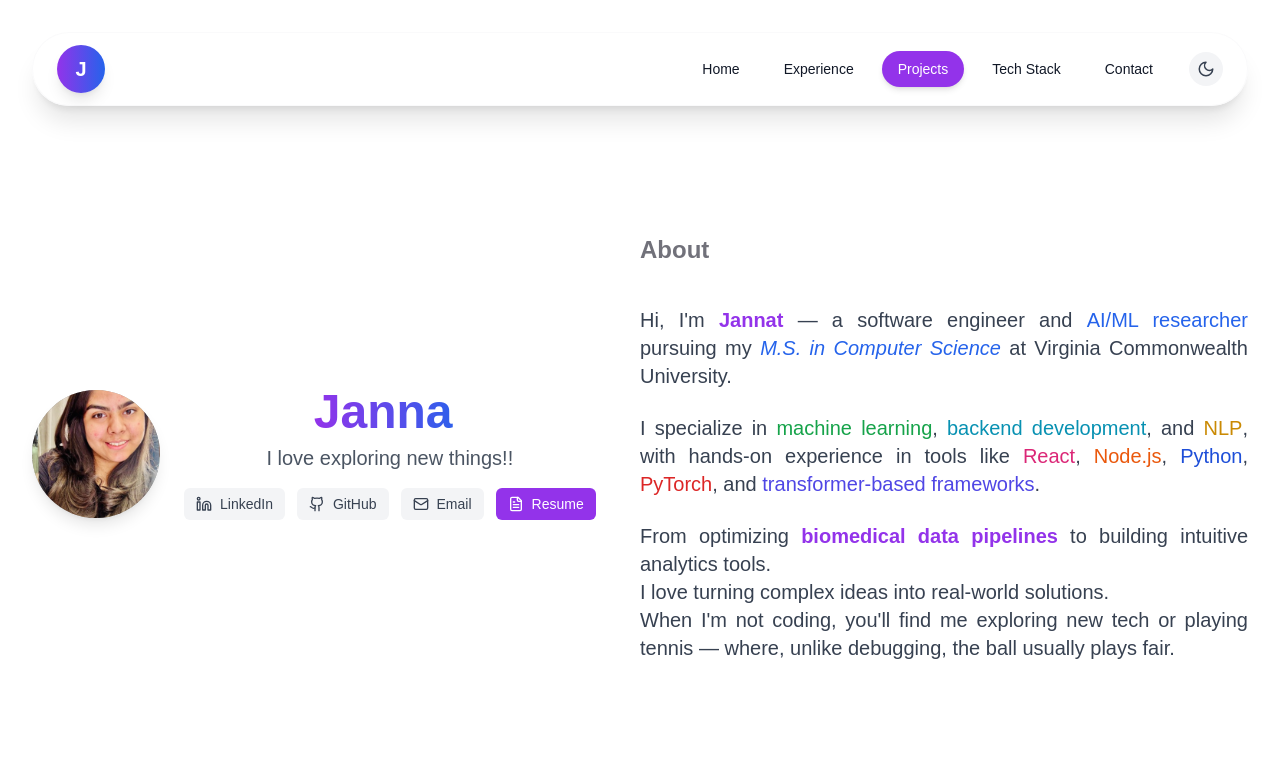
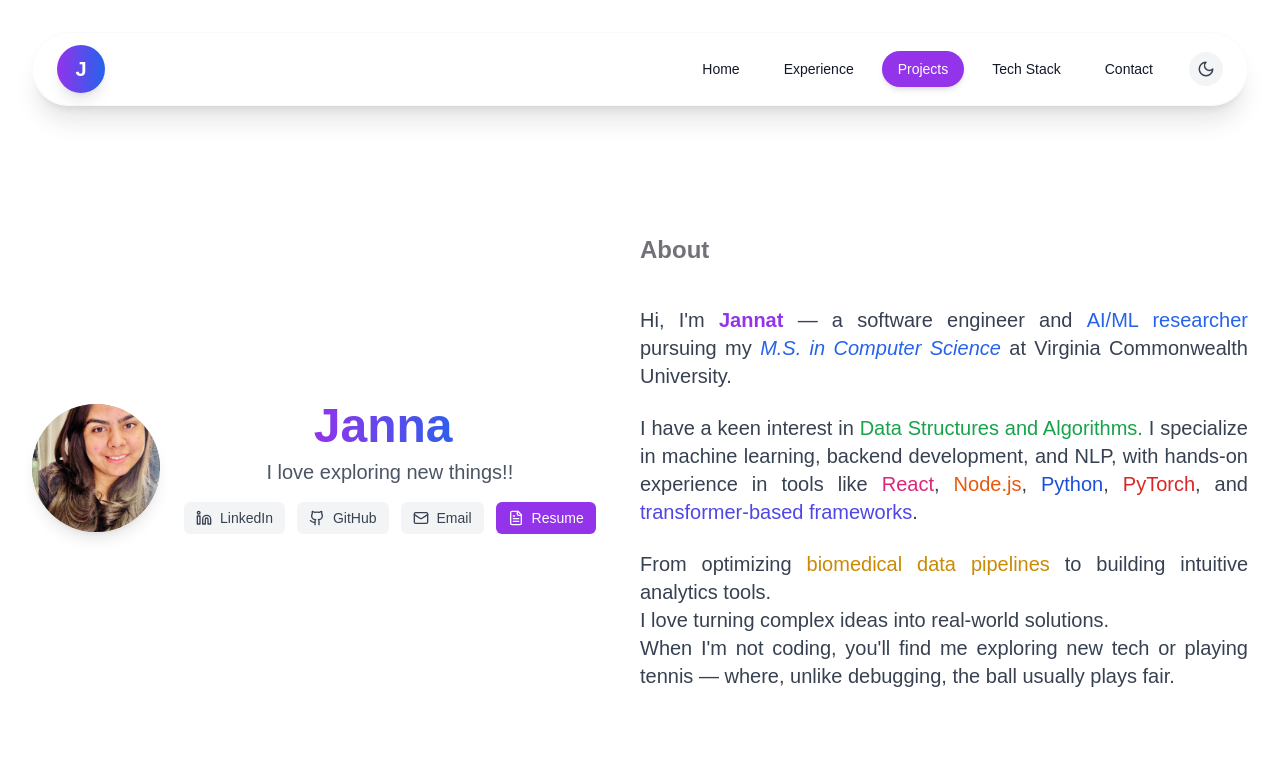
Before and after one commit to jannat226/portfolio-2025, a Next.js app: page / in a window 1280 px wide. Shown: the top 768 px of the page. Built offline with nearby package versions, Linux system fonts and the light colour scheme.

Commit message:
updated the resume

```diff
--- a/components/About/About.tsx
+++ b/components/About/About.tsx
@@ -18,16 +18,18 @@ export default function About() {
     <div className="section py-8 flex flex-col items-center justify-center w-full mx-auto">
       <p className="section-header mb-6 text-2xl font-bold text-left w-full max-w-2xl">About</p>
       <div className="main-color leading-relaxed text-gray-700 dark:text-gray-200 text-base sm:text-lg lg:text-xl space-y-6 max-w-2xl mx-auto text-justify">
+
         <p>
           Hi, I&apos;m <span className="font-semibold text-purple-600 dark:text-purple-400">Jannat</span> — a software engineer and <span className="font-medium text-blue-600 dark:text-blue-400">AI/ML researcher</span> pursuing my <span className="italic text-blue-600 dark:text-blue-400">M.S. in Computer Science</span> at Virginia Commonwealth University.
         </p>
         <p>
-          I specialize in <span className="font-medium text-green-600 dark:text-green-400">machine learning</span>, <span className="font-medium text-cyan-600 dark:text-cyan-400">backend development</span>, and <span className="font-medium text-yellow-600 dark:text-yellow-400">NLP</span>, with hands-on experience in tools like <span className="font-medium text-pink-600 dark:text-pink-400">React</span>, <span className="font-medium text-orange-600 dark:text-orange-400">Node.js</span>, <span className="font-medium text-blue-700 dark:text-blue-500">Python</span>, <span className="font-medium text-red-600 dark:text-red-400">PyTorch</span>, and <span className="font-medium text-indigo-600 dark:text-indigo-400">transformer-based frameworks</span>.
+         I have a keen interest in  <span className="font-medium text-green-600 dark:text-green-400"> Data Structures and Algorithms.</span> I specialize in machine learning, backend development, and NLP, with hands-on experience in tools like <span className="font-medium text-pink-600 dark:text-pink-400">React</span>, <span className="font-medium text-orange-600 dark:text-orange-400">Node.js</span>, <span className="font-medium text-blue-700 dark:text-blue-500">Python</span>, <span className="font-medium text-red-600 dark:text-red-400">PyTorch</span>, and
+         <span className="font-medium text-indigo-600 dark:text-indigo-400"> transformer-based frameworks</span>.
         </p>
         <p>
-          From optimizing <span className="font-semibold text-purple-600 dark:text-purple-400">biomedical data pipelines</span> to building intuitive analytics tools.<br />
+          From optimizing <span className="font-medium text-yellow-600 dark:text-yellow-400">biomedical data pipelines</span> to building intuitive analytics tools.<br />
           I love turning complex ideas into real-world solutions.<br />
-          When I&apos;m not coding, you&apos;ll find me exploring new tech or playing tennis — where, unlike debugging, the ball usually plays fair.
+          <span className="font-medium text-grey-200 dark:grey-100">When I&apos;m not coding, you&apos;ll find me exploring new tech or playing tennis — where, unlike debugging, the ball usually plays fair.</span>
         </p>
       </div>
     </div>
```
